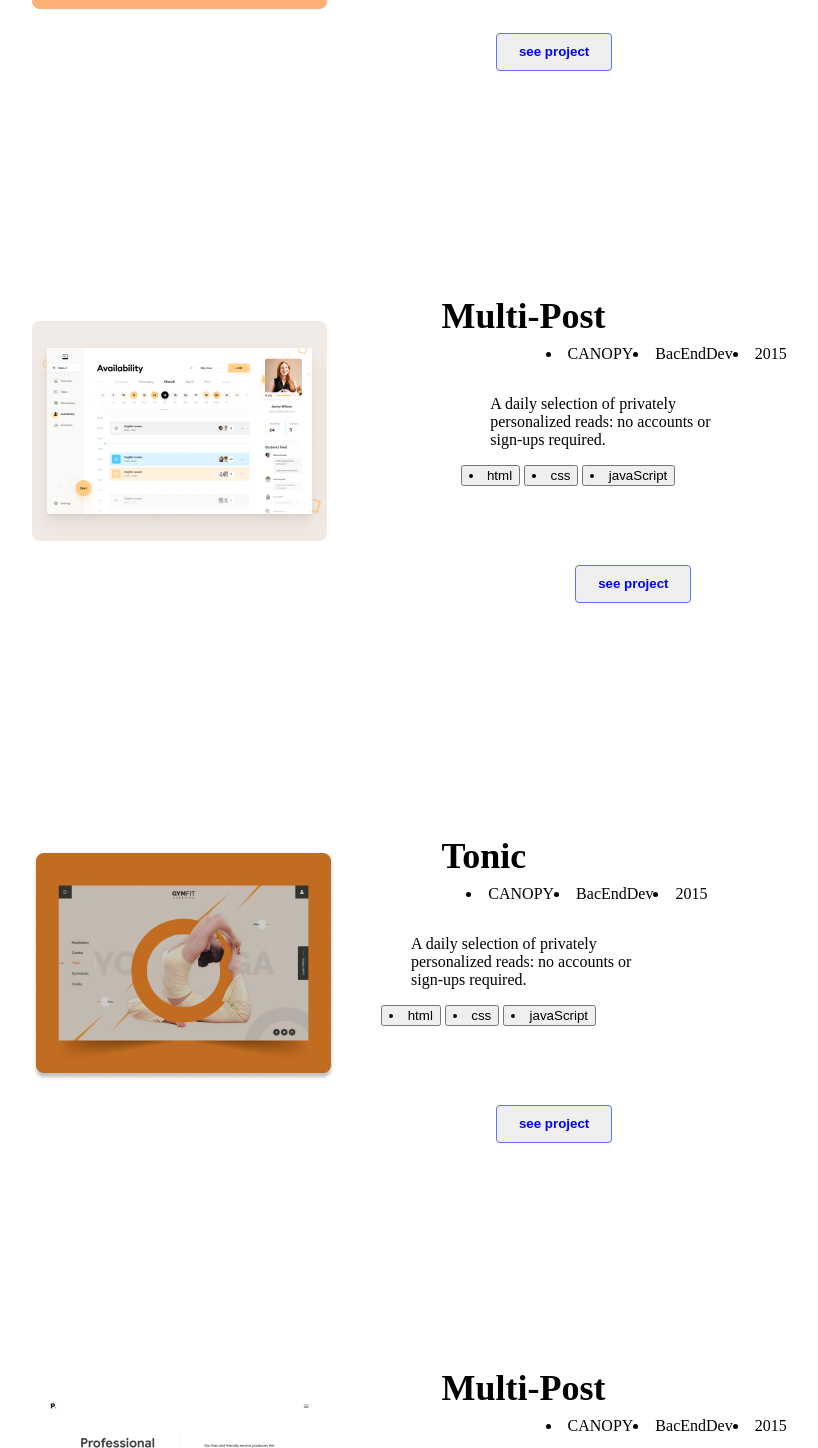
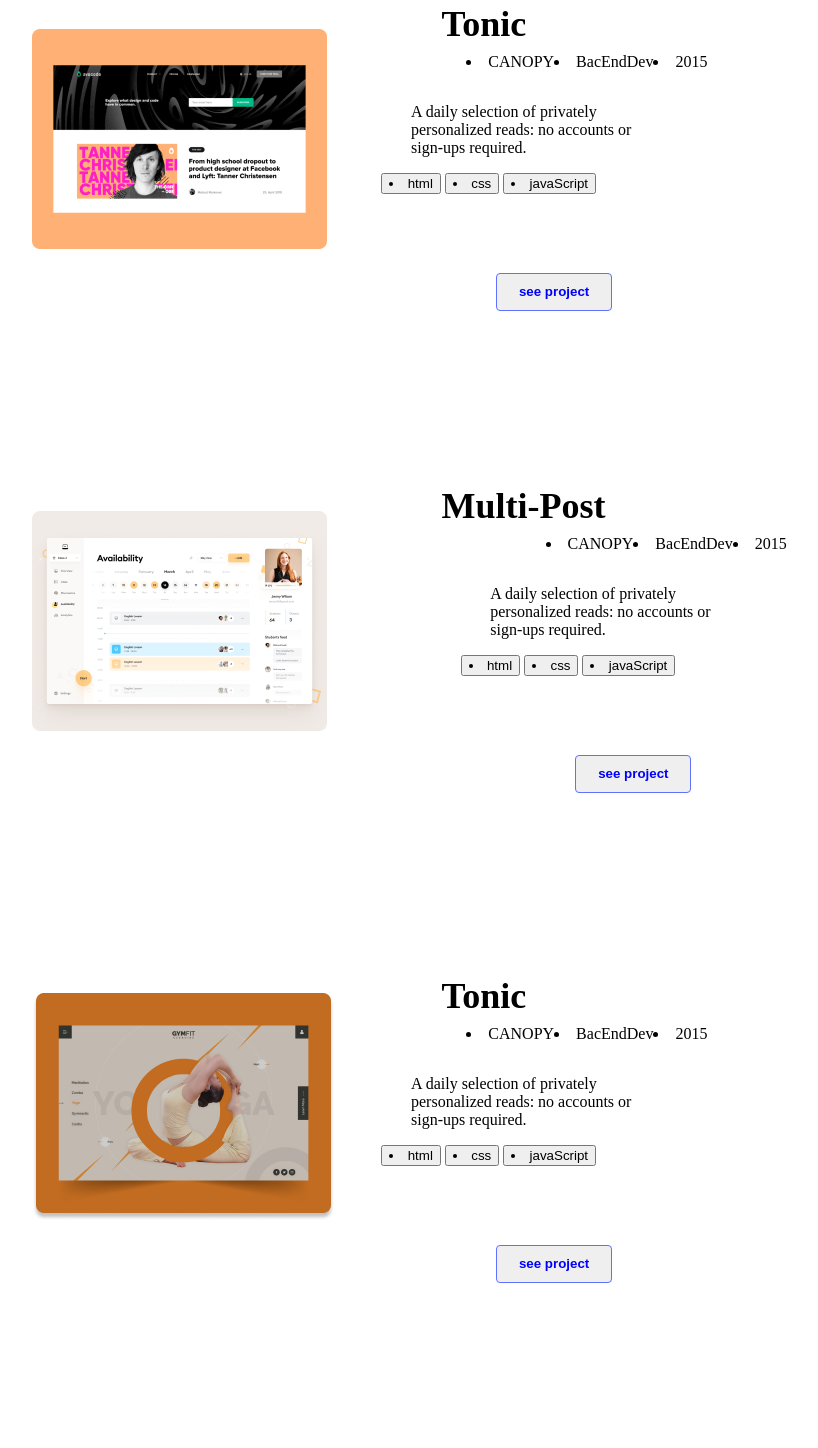
Before and after one commit to miftuqenni/keneni, a website: page index.html in a window 1280 px wide. Shown: the part 707-2155 px from the top of the page, without its empty margins (224-1042 px from the left). Drawn offline with Linux system fonts and the light colour scheme; files whose address does not match are found by name.

Commit message:
modifiedone

```diff
--- a/css/index.css
+++ b/css/index.css
@@ -2,7 +2,7 @@
 body {
   padding: 0;
   margin: 0;
-  background-image: url('css/image/des.png');
+  background-image: url('image/des.png/image.png');
   background-repeat: no-repeat;
   background-origin: border-box;
 }
@@ -26,7 +26,7 @@
 }
 
 .logo {
-  margin-top: 60px;
+  margin-top 60px;
   margin-left: 30px;
   color: blue;
 }
@@ -76,7 +76,7 @@
   color: blue;
   border: 1px solid #6070ff;
   border-radius: 4px;
-  width: 116px;
+  width 116px;
   height: 38px;
   margin-top: 20px;
   margin-top: 40px;
@@ -125,7 +125,6 @@
 }
 
 @media screen and (min-width: 768px) {
-
   .all {
     padding-left: 30%;
   }
@@ -140,6 +139,7 @@
   .half {
     display: flex;
     flex-direction: row;
+
   }
 
   .tonic {
@@ -151,6 +151,7 @@
 
   .About {
     padding-left: 40%;
+
   }
 
   .contact {
@@ -181,7 +182,7 @@
 
   .secondpage {
     padding-left: 20%;
-    margin-top: 100px;
+    margin-top: 400px;
   }
 
   .toggle {
@@ -200,4 +201,20 @@
     font-size: 36px;
     font-weight: bold;
   }
+
+  .f {
+    margin-top: 300px;
+  }
+
+  .g {
+    margin-top: -350px;
+  }
+
+  .h {
+    margin-top: -350px;
+  }
+
+  .ii {
+    margin-top: -350px;
+  }
 }
--- a/index.html
+++ b/index.html
@@ -71,6 +71,7 @@
         </div>
     </section>
     <section class="secondpage">
+        <div class="f">
             <div class="image">
                 <img src="/newimg/Snapshoot Portfolio.png " alt="snapshot" class="image1">
             </div>
@@ -104,9 +105,10 @@
                     </button>
                 </div>
             </div>
-
+        </div>
     </section>
     <section class="secondpage">
+        <div class="g">
             <div class="image">
                 <img src="imgp2/Snapshoot Portfolio (1).png " alt="snapshot" class="image1">
 
@@ -141,9 +143,10 @@
                     </button>
                 </div>
             </div>
-
+        </div>
     </section>
     <section class="secondpage">
+        <div class="h">
             <img src="img3/Snapshoot Portfolio.png" alt="snapshot" class="image1" </div>
             <div class="half">
                 <div class="tonic">Tonic</div>
@@ -176,9 +179,10 @@
                 </div>
             </div>
         </div>
-
+        </div>
     </section>
     <section class="secondpage">
+        <div class="ii">
             <div class="image">
                 <img src="lastimg/Snapshoot Portfolio (3).png " alt="snapshot" class="image1">
             </div>
@@ -210,6 +214,7 @@
                         <b class="s1">see project</b>
 
                     </button>
+                </div>
             </div>
         </div>
     </section>
@@ -284,6 +289,8 @@
             </form>
         </div>
 
+        </div>
+        </div>
     </section>
 </body>
 
```
Also changed, not shown: css/image/desk.png (deleted), package.json (line endings or trailing spaces). Lines whose indentation alone changed are shown as unchanged.
